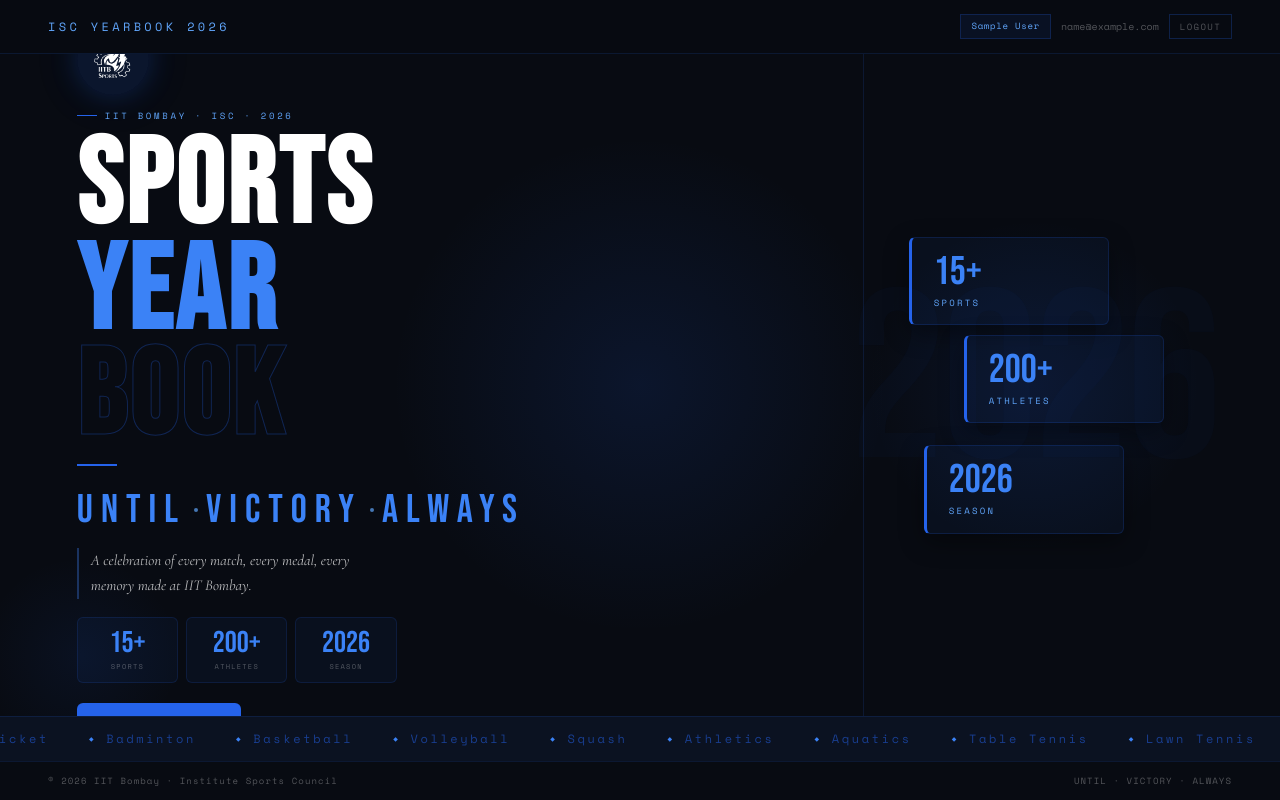
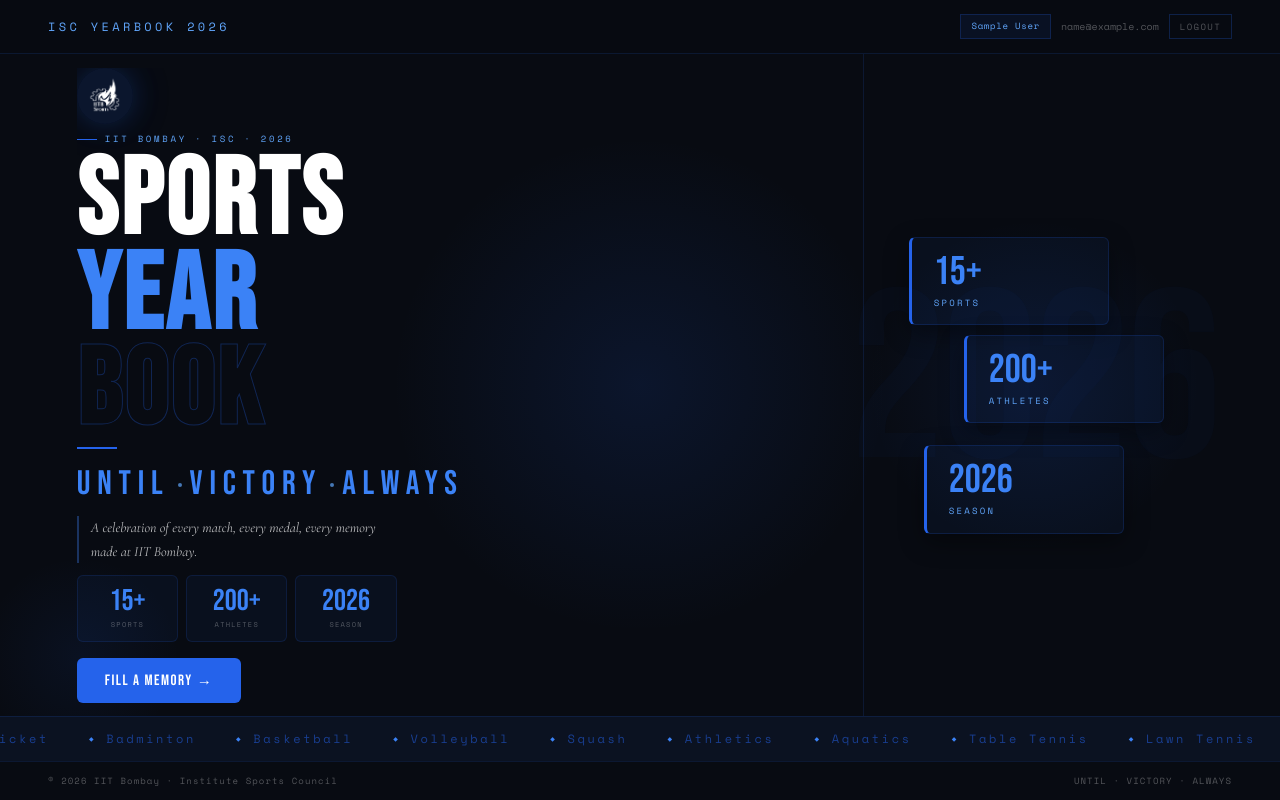
Before and after one commit to dishajain2005/ISC-Yearbook-2026, a React (Create React App) app in the folder frontend/Yearbook-New-Design/frontend/: page /home in a window 1280 px wide. Built offline with nearby package versions, Linux system fonts and the light colour scheme; no server answers; sample sign-in values are in the browser's storage.

Commit message:
homepage.css changes

```diff
--- a/frontend/Yearbook-New-Design/frontend/src/styles/HomePage.css
+++ b/frontend/Yearbook-New-Design/frontend/src/styles/HomePage.css
@@ -425,7 +425,15 @@
 
   .home-hero::before { width: 500px; height: 500px; }
 
-  .home-hero-left { flex: 1; max-width: none; }
+  .home-hero-left {
+    flex: 1;
+    max-width: none;
+    display: flex;
+    flex-direction: column;
+    justify-content: center;
+    /* never let content taller than the flex cell */
+    overflow: hidden;
+  }
 
   .home-hero-right {
     display: flex;
@@ -440,16 +448,21 @@
   .home-hero-eyebrow { justify-content: flex-start; }
   .home-hero-eyebrow::after { display: none; }
 
-  .hero-logo-wrap { margin: 0 0 14px; }
+  /* tighten all vertical gaps on desktop so button stays visible */
+  .hero-logo-wrap { margin: 0 0 8px; width: 56px; height: 56px; }
+  .hero-logo-img  { width: 38px; height: 38px; }
 
-  .home-title { font-size: clamp(80px, 10vw, 120px); }
+  .home-hero-eyebrow { margin-bottom: 8px; }
 
-  .hero-motto { justify-content: flex-start; }
-  .hero-divider { margin: 12px 0; }
+  .home-title { font-size: clamp(72px, 8.5vw, 108px); }
 
-  .home-tagline { text-align: left; margin: 0 0 18px; }
+  .hero-divider { margin: 8px 0; }
 
-  .hero-stats { justify-content: flex-start; max-width: 320px; }
+  .hero-motto { font-size: clamp(20px, 2.8vw, 34px); margin-bottom: 4px; justify-content: flex-start; }
+
+  .home-tagline { margin: 0 0 12px; font-size: clamp(12px, 1.2vw, 14px); text-align: left; }
+
+  .hero-stats { justify-content: flex-start; max-width: 320px; margin-bottom: 16px; }
 
   .btn-gold { width: auto; }
 
```
